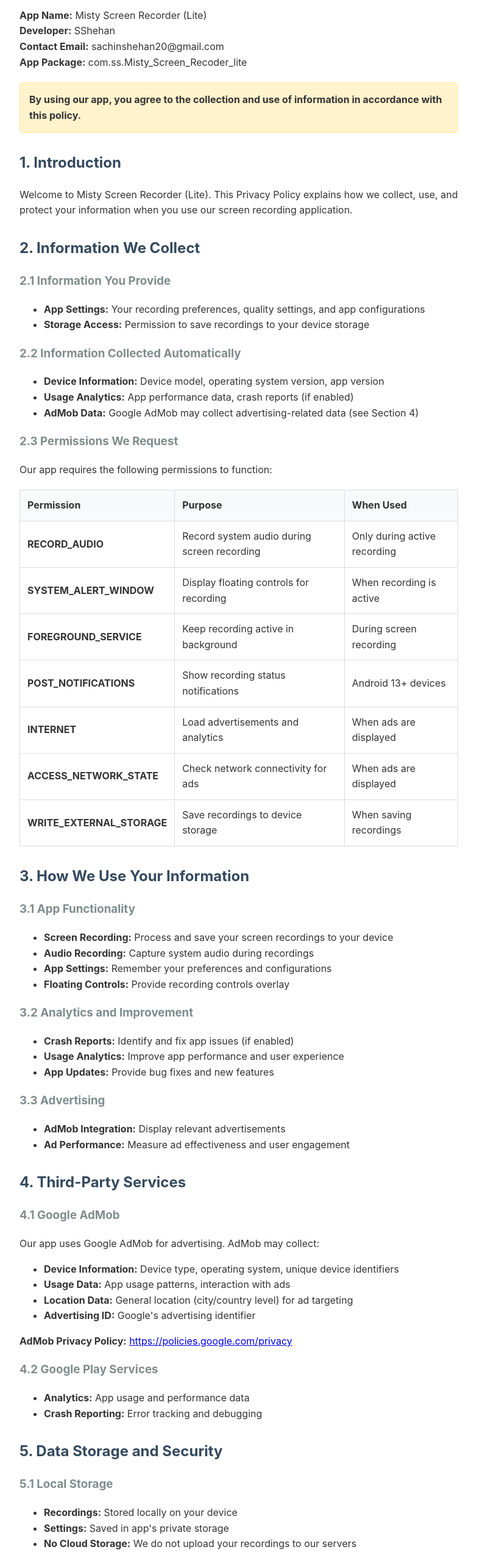
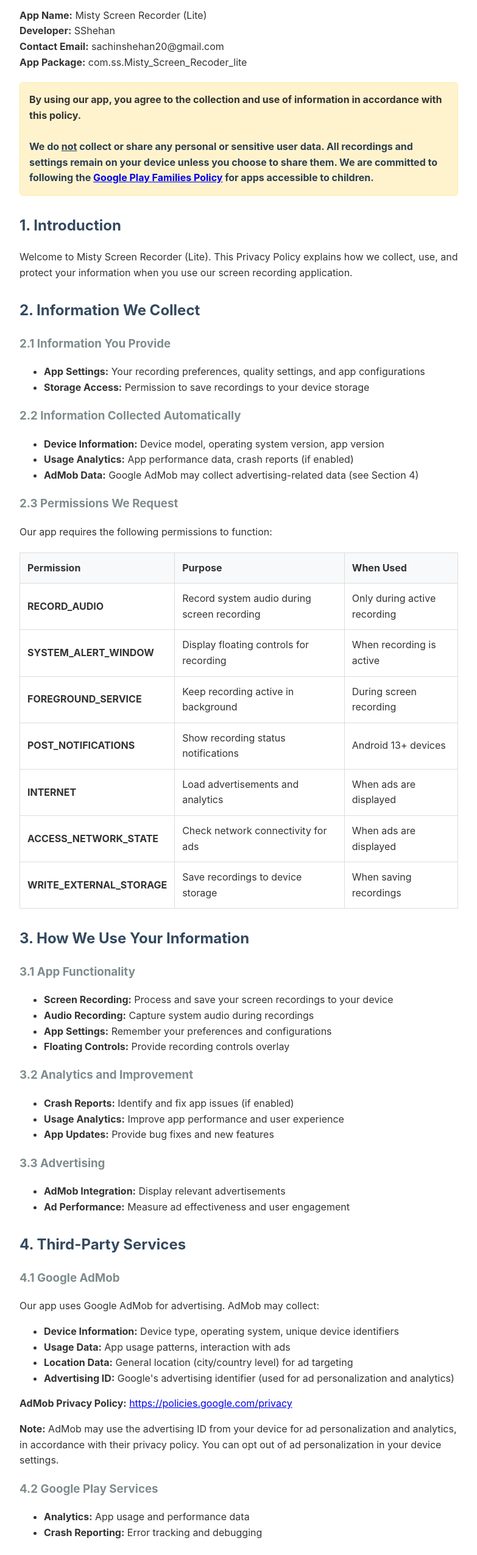
Before and after one commit to SShehan716/Misty-Screen-Recorder-Lite-Privacy-Policy, a plain HTML site: page index.html in a window 1280 px wide. Shown: the part 247-2797 px from the top of the page at 61% size, without its empty margins (248-1031 px from the left). Drawn offline with Linux system fonts and the light colour scheme.

Commit message:
Update index.html

```diff
--- a/index.html
+++ b/index.html
@@ -80,7 +80,11 @@
         <strong>App Package:</strong> com.ss.Misty_Screen_Recoder_lite</p>
 
         <div class="highlight">
-            <strong>By using our app, you agree to the collection and use of information in accordance with this policy.</strong>
+            <strong>
+                By using our app, you agree to the collection and use of information in accordance with this policy.<br>
+                <br>
+                <span style="color:#2c3e50;">We do <u>not</u> collect or share any personal or sensitive user data. All recordings and settings remain on your device unless you choose to share them. We are committed to following the <a href="https://support.google.com/googleplay/android-developer/answer/9283445" target="_blank">Google Play Families Policy</a> for apps accessible to children.</span>
+            </strong>
         </div>
 
         <h2>1. Introduction</h2>
@@ -182,9 +186,12 @@
             <li><strong>Device Information:</strong> Device type, operating system, unique device identifiers</li>
             <li><strong>Usage Data:</strong> App usage patterns, interaction with ads</li>
             <li><strong>Location Data:</strong> General location (city/country level) for ad targeting</li>
-            <li><strong>Advertising ID:</strong> Google's advertising identifier</li>
+            <li><strong>Advertising ID:</strong> Google's advertising identifier (used for ad personalization and analytics)</li>
         </ul>
         <p><strong>AdMob Privacy Policy:</strong> <a href="https://policies.google.com/privacy" target="_blank">https://policies.google.com/privacy</a></p>
+        <p>
+            <strong>Note:</strong> AdMob may use the advertising ID from your device for ad personalization and analytics, in accordance with their privacy policy. You can opt out of ad personalization in your device settings.
+        </p>
 
         <h3>4.2 Google Play Services</h3>
         <ul>
@@ -236,8 +243,10 @@
             <li><strong>Ads:</strong> Limit ad tracking through device settings</li>
         </ul>
 
-        <h2>7. Children's Privacy</h2>
-        <p>Our app is not intended for children under 13 years of age. We do not knowingly collect personal information from children under 13. If you are a parent or guardian and believe your child has provided us with personal information, please contact us.</p>
+        <h2>7. Children's Privacy &amp; Play Families Policy</h2>
+        <p>
+            Our app is accessible to users of all ages, including children, and is committed to following the <a href="https://support.google.com/googleplay/android-developer/answer/9283445" target="_blank">Google Play Families Policy</a>. We do <strong>not</strong> knowingly collect personal information from children under 13. If you are a parent or guardian and believe your child has provided us with personal information, please contact us and we will promptly delete such information.
+        </p>
 
         <h2>8. International Users</h2>
 
@@ -297,6 +306,7 @@
         <ul>
             <li><strong>No Personal Data:</strong> We do not collect personal information like names, emails, or phone numbers</li>
             <li><strong>No Sensitive Data:</strong> We do not access contacts, messages, or other sensitive information</li>
+            <li><strong>No Data Sharing:</strong> We do not share your data with any third parties except as required for advertising (AdMob) and app functionality (Google Play Services)</li>
             <li><strong>Local Processing:</strong> All data processing occurs on your device</li>
         </ul>
 
```
